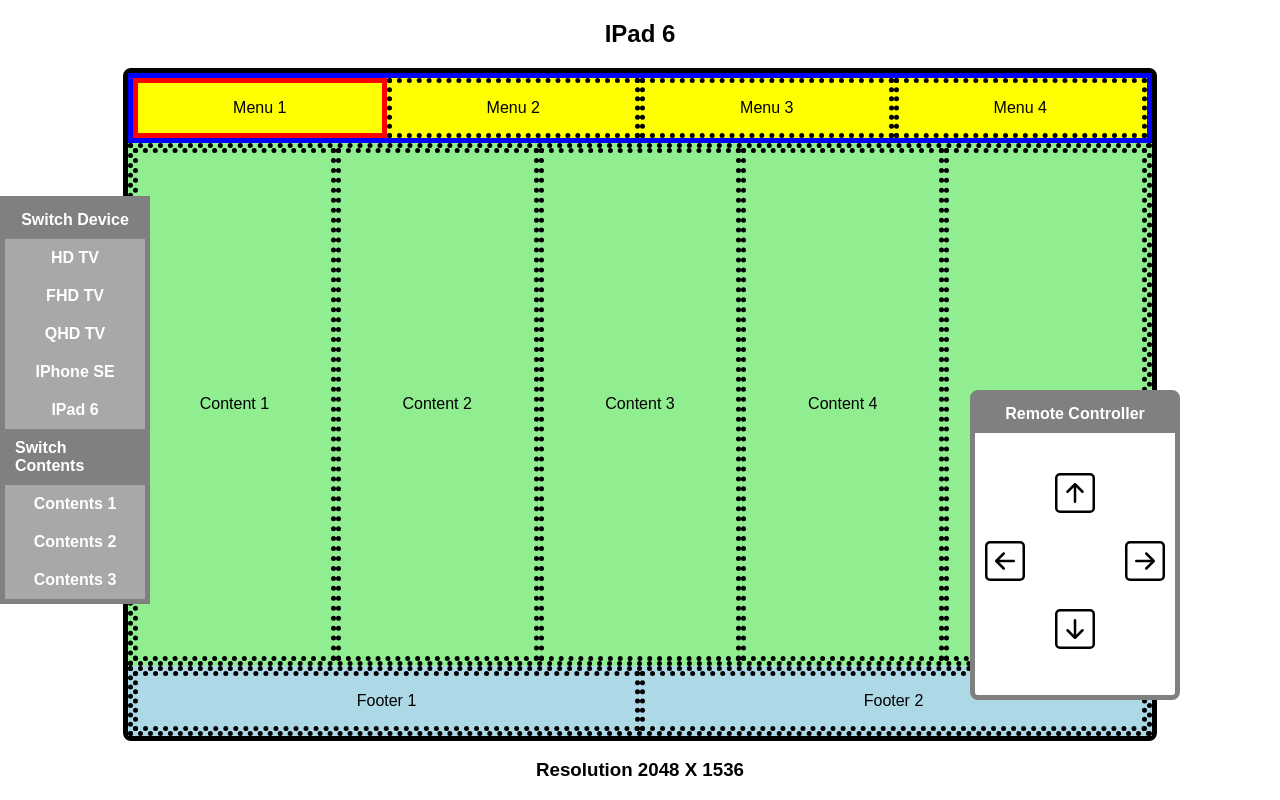
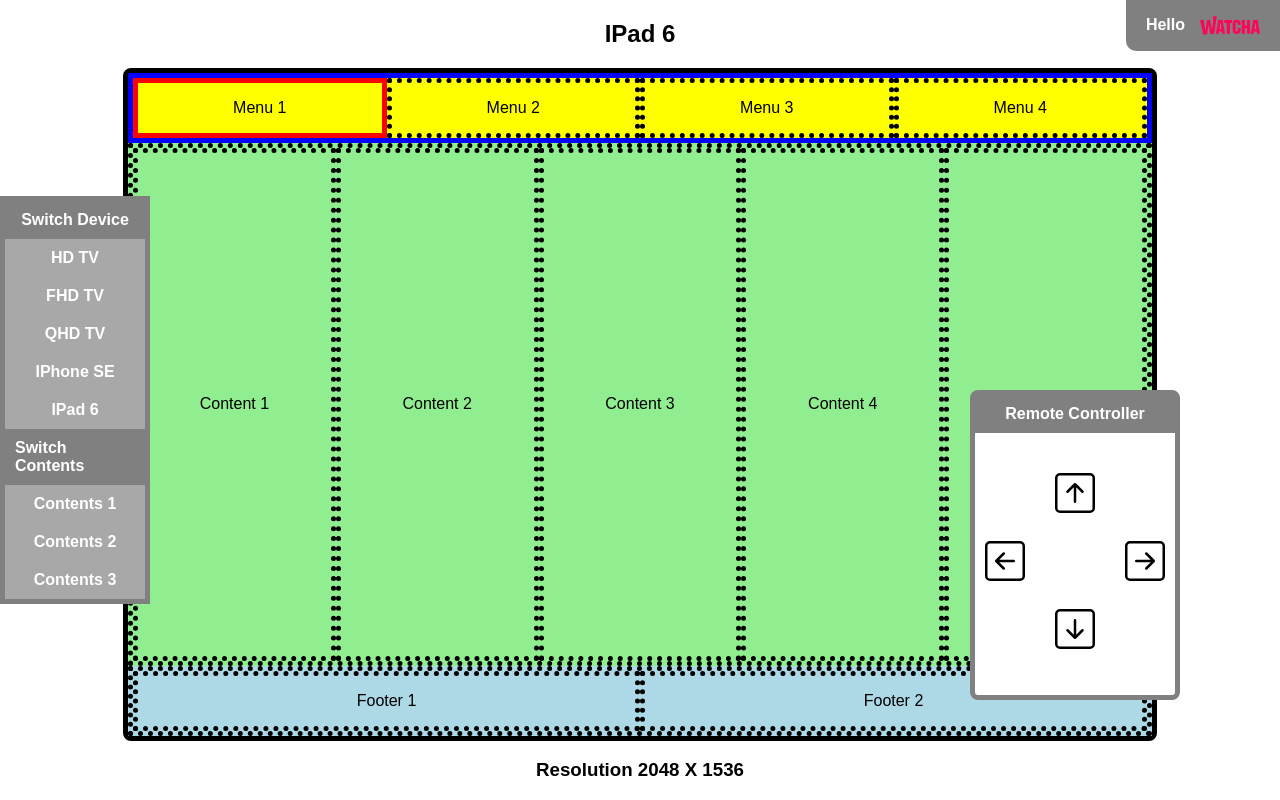
Before and after one commit to peppermintc/tv-focus-control, a React (Create React App) app: page /ipad in a window 1280 px wide. Built offline with nearby package versions, Linux system fonts and the light colour scheme.

Commit message:
[추가] 헬로왓챠 추가

```diff
--- a/src/App.tsx
+++ b/src/App.tsx
@@ -7,6 +7,7 @@
 import NavigationBar from "./components/common/NavigationBar";
 import { useState } from "react";
 import { VALUE_ARRAYS } from "./data";
+import HelloWatcha from "./components/common/HelloWatcha";
 
 const App = () => {
   const [valueArrayIndex, setValueArrayIndex] = useState<number>(0);
@@ -27,6 +28,7 @@
         />
         <Route path="/ipad" element={<IPad6Page valueArray={valueArray} />} />
       </Routes>
+      <HelloWatcha />
     </>
   );
 };
--- /dev/null
+++ b/src/components/common/HelloWatcha.tsx
@@ -0,0 +1,32 @@
+import styled from "styled-components";
+import WatchLogo from "../../img/watchaLogo.png";
+
+const HelloWatchContainer = styled.div`
+  background-color: gray;
+  position: fixed;
+  top: 0;
+  right: 0;
+  display: flex;
+  justify-content: center;
+  align-items: center;
+  color: white;
+  font-weight: 700;
+  gap: 15px;
+  padding: 10px 20px;
+  border-radius: 0px 0px 0px 10px;
+`;
+
+const LogoImg = styled.img`
+  width: 60px;
+`;
+
+const HelloWatcha = () => {
+  return (
+    <HelloWatchContainer>
+      Hello
+      <LogoImg src={WatchLogo} alt="logo" />
+    </HelloWatchContainer>
+  );
+};
+
+export default HelloWatcha;
```
Also changed, not shown: src/img/watchaLogo.png (added).
